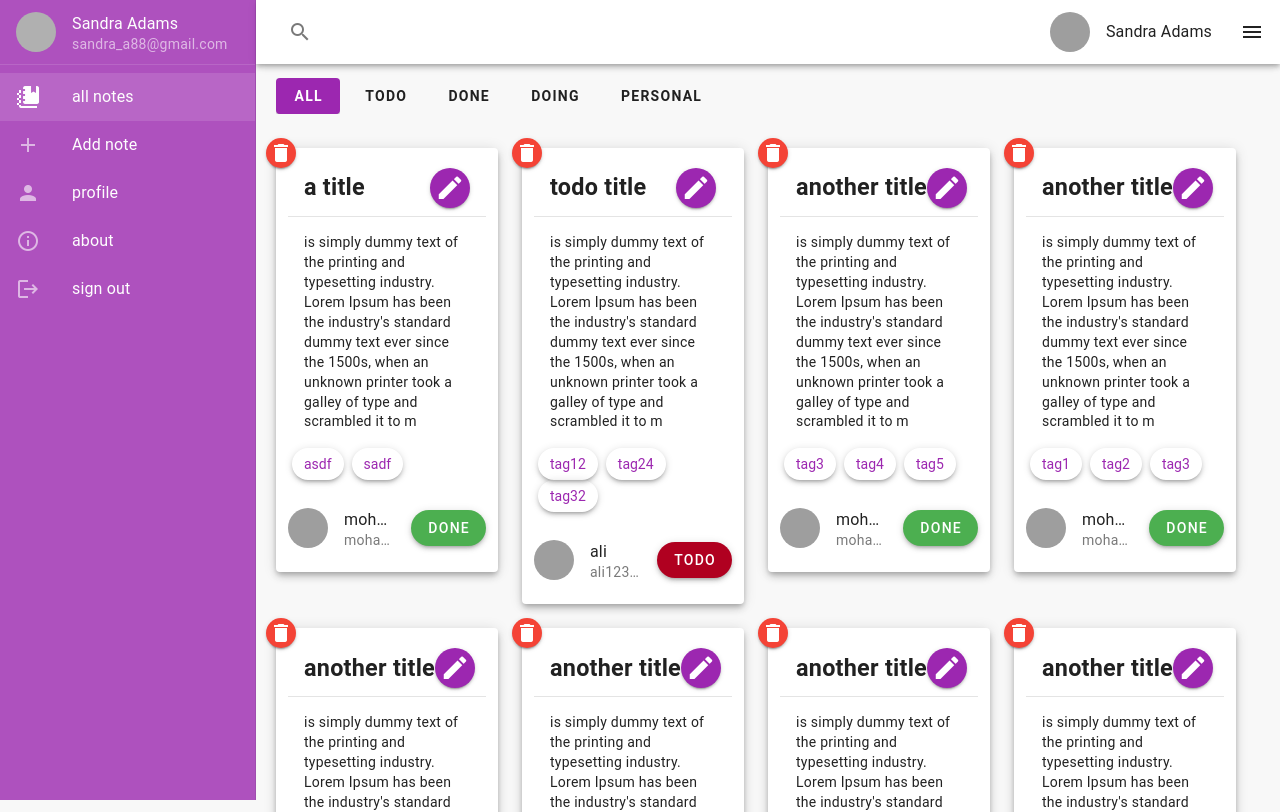
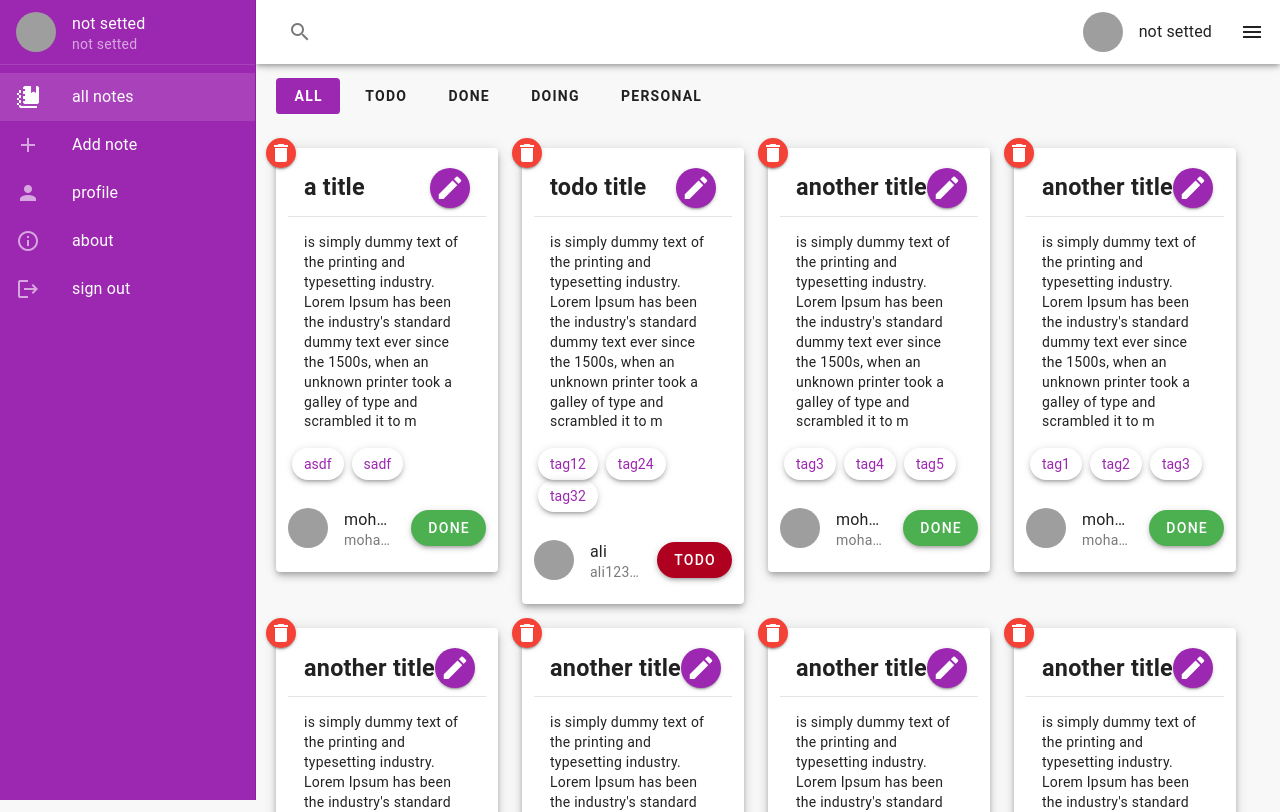
Before and after one commit to Mohanadfarid/Memo-Master, a Vue app in the folder front-end/: page / in a window 1280 px wide. Shown: the top 812 px of the page. Built offline with nearby package versions, Linux system fonts and the light colour scheme; data requests are answered from the project's data file; grey boxes are pictures that could not be loaded.

Commit message:
updated navbar and sidbar with the logeding user cidentals

```diff
--- a/front-end/src/components/AppBar.vue
+++ b/front-end/src/components/AppBar.vue
@@ -11,19 +11,23 @@
     <v-list>
       <v-list-item
         prepend-avatar="https://picsum.photos/200/300"
-        title="Sandra Adams"
+        :title="userState.name || 'not setted'"
       >
-        <template v-slot:append>
-
-        </template>
+        <template v-slot:append></template>
       </v-list-item>
     </v-list>
-    <v-app-bar-nav-icon variant="text" @click="emit('toggleNavigationDrawer')"></v-app-bar-nav-icon
-  ></v-app-bar>
+    <v-app-bar-nav-icon
+      variant="text"
+      @click="emit('toggleNavigationDrawer')"
+    ></v-app-bar-nav-icon>
+  </v-app-bar>
 </template>
 
 <script setup>
-const emit = defineEmits(['toggleNavigationDrawer'])
+  import { UserDataStore } from "@/stores/user";
+
+  const emit = defineEmits(["toggleNavigationDrawer"]);
+  const userState = UserDataStore();
 </script>
 
 <style lang="scss"></style>
--- a/front-end/src/components/Navigator.vue
+++ b/front-end/src/components/Navigator.vue
@@ -1,10 +1,10 @@
 <template>
-  <v-navigation-drawer color="purple" permanent v-model="props.drawer" style="opacity: 0.8">
+  <v-navigation-drawer color="purple" permanent v-model="props.drawer" >
     <v-list class="ba-14">
       <v-list-item
         prepend-avatar="https://picsum.photos/200/300"
-        subtitle="sandra_a88@gmail.com"
-        title="Sandra Adams"
+        :subtitle="userState.email || 'not setted'"
+        :title="userState.name || 'not setted'"
       ></v-list-item>
     </v-list>
     <v-divider></v-divider>
@@ -19,7 +19,10 @@
 </template>
 
 <script setup>
+import { UserDataStore } from '@/stores/user';
+
 const props = defineProps(['drawer'])
+const userState = UserDataStore()
 
 const signOutHandler = () => {}
 </script>
--- a/front-end/src/stores/user.js
+++ b/front-end/src/stores/user.js
@@ -7,11 +7,10 @@ import "vue3-toastify/dist/index.css";
 import router from "@/router";
 
 export const UserDataStore = defineStore("userData", () => {
-  const id = ref(0);
   const token = ref(localStorage.getItem("memoMaster-authToken") || "");
-  const name = ref("");
-  const age = ref(0);
-  const email = ref("");
+  const name = ref(localStorage.getItem("memoMaster-userName") || "");
+  const age = ref(localStorage.getItem("memoMaster-userAge") || 0);
+  const email = ref(localStorage.getItem("memoMaster-userEmail") || "");
 
   const login = async loginData => {
     try {
@@ -39,8 +38,17 @@ export const UserDataStore = defineStore("userData", () => {
         throw new Error("error something went wrong !");
       }
 
+      // setting the store data
       token.value = data.token;
+      name.value = data.name;
+      age.value = data.age;
+      email.value = data.email;
+
+      // setting the local storage data
       localStorage.setItem("memoMaster-authToken", data.token);
+      localStorage.setItem("memoMaster-userName", data.name);
+      localStorage.setItem("memoMaster-userAge", data.age);
+      localStorage.setItem("memoMaster-userEmail", data.email);
 
       router.push("/").then(() => {
         toast(`${data.message}`, {
@@ -99,6 +107,7 @@ export const UserDataStore = defineStore("userData", () => {
     }
   };
   const logout = () => {};
+
   const getUserData = async () => {
     try {
       const res = await fetch(`${BASE_URL}/users/`, {
@@ -107,7 +116,7 @@ export const UserDataStore = defineStore("userData", () => {
         },
       });
       const data = await res.json();
-
+      return data;
     } catch (error) {
       toast(`${error}`, {
         autoClose: 3000,
@@ -120,7 +129,6 @@ export const UserDataStore = defineStore("userData", () => {
   const patchUserData = () => {};
 
   return {
-    id,
     token,
     name,
     age,
```
Also changed, not shown: 1 other file (tests, documents, lock files or other folders).
